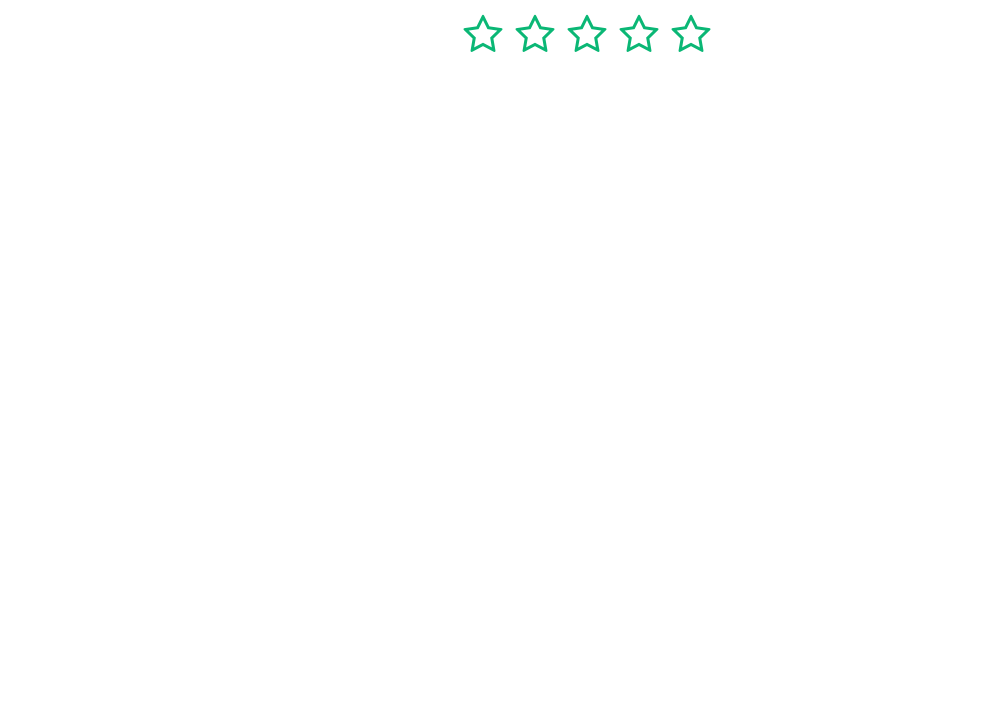
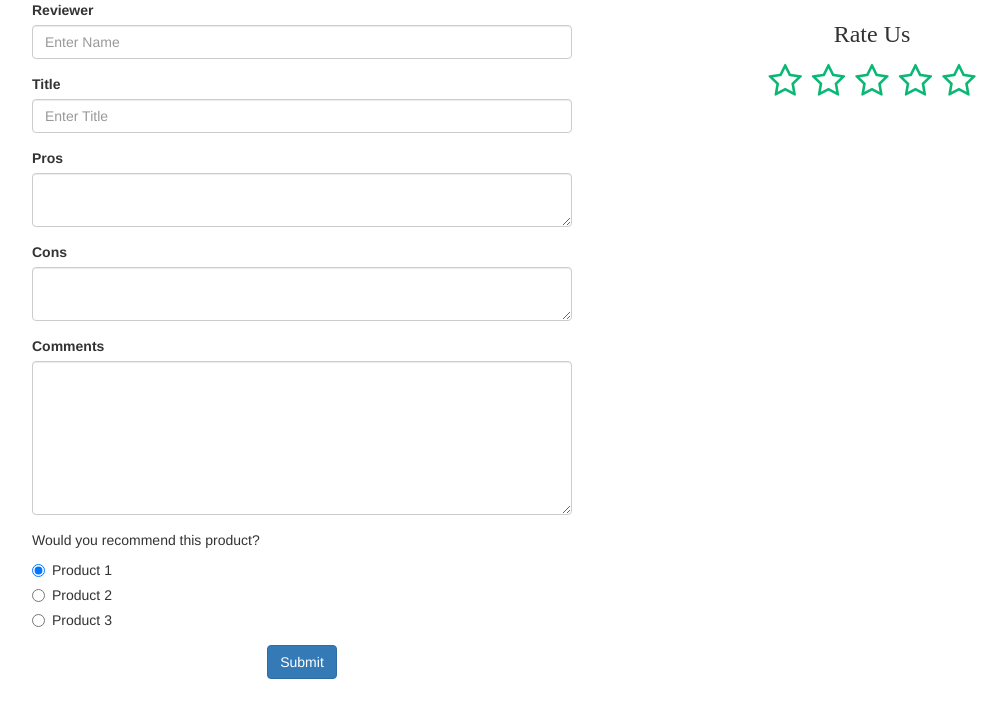
Before and after one commit to beerpratapsingh/Raring, a plain HTML site: page index.html in a window 1280 px wide. Shown: the whole page, without its empty margins (53-1060 px from the left). Drawn offline with nearby package versions, Linux system fonts and the light colour scheme.

Commit message:
Added review form

```diff
--- a/index.html
+++ b/index.html
@@ -7,11 +7,56 @@
     <meta name="viewport" content="width=device-width, initial-scale=1">
     <script src="https://code.jquery.com/jquery-3.3.1.min.js" integrity="sha256-FgpCb/KJQlLNfOu91ta32o/NMZxltwRo8QtmkMRdAu8=" crossorigin="anonymous"></script>
     <link rel="stylesheet" href="https://cdnjs.cloudflare.com/ajax/libs/font-awesome/4.7.0/css/font-awesome.min.css">
+    <link rel="stylesheet" href="https://maxcdn.bootstrapcdn.com/bootstrap/3.3.7/css/bootstrap.min.css" integrity="sha384-BVYiiSIFeK1dGmJRAkycuHAHRg32OmUcww7on3RYdg4Va+PmSTsz/K68vbdEjh4u" crossorigin="anonymous">
     <link rel="stylesheet" type="text/css" media="screen" href="main.css" />
     <script src="main.js"></script>
 </head>
 <body>
+  <div class="container">
+    <div class="col-md-6">
+      <form>
+        <div class="form-group text-left">
+          <label for="reviewerName">Reviewer</label>
+          <input type="text" class="form-control" id="reviewerName" placeholder="Enter Name">
+        </div>
+        <div class="form-group text-left">
+          <label for="reviewerTitle">Title</label>
+          <input type="text" class="form-control" id="reviewerTitle" placeholder="Enter Title">
+        </div>
+        <div class="form-group text-left">
+          <label for="pros">Pros</label>
+          <textarea class="form-control" id="pros"></textarea>
+        </div>
+        <div class="form-group text-left">
+          <label for="cons">Cons</label>
+          <textarea class="form-control" id="cons"></textarea>
+        </div>
+        <div class="form-group text-left">
+          <label for="comments">Comments</label>
+          <textarea class="form-control" id="comments" rows="7"></textarea>
+        </div>
+        <div class="form-group text-left">
+          <p>Would you recommend this product?</p>
+          <div class="radio">
+            <label><input type="radio" name="optradio" checked>Product 1</label>
+          </div>
+          <div class="radio">
+            <label><input type="radio" name="optradio">Product 2</label>
+          </div>
+          <div class="radio">
+            <label><input type="radio" name="optradio">Product 3</label>
+          </div>
+        </div>
+        <!-- <div class="form-check text-left">
+          <input type="checkbox" class="form-check-input" id="exampleCheck1">
+          <label class="form-check-label" for="exampleCheck1">Check me out</label>
+        </div> -->
+        <button type="submit" class="btn btn-primary">Submit</button>
+      </form>
+    </div>
+    <div class="col-md-6">
       <div class="star-rating">
+        <h3>Rate Us</h3>
         <fieldset>
           <input type="radio" id="rating5" name="rating" value="5" />
           <label for="rating5" title="Outstanding"></label>
@@ -30,7 +75,9 @@
 
         </fieldset>
       </div>
+      <h1 id="ratingStatus"></h1>
+    </div>
+  </div>
 
-  <h1 id="ratingStatus"></h1>
 </body>
 </html>
--- a/main.css
+++ b/main.css
@@ -9,7 +9,7 @@ h1{color: #0ab775}
 .star-rating {font-family: 'FontAwesome';}
 .star-rating > fieldset {border: none; display: inline-block;}
 .star-rating > fieldset:not(:checked) > input {position: absolute; top: -9999px; clip: rect(0, 0, 0, 0);}
-.star-rating > fieldset:not(:checked) > label {float: right; width: 1em; cursor: pointer; font-size: 42px; color: #0ab775;}
+.star-rating > fieldset:not(:checked) > label {float: right; color: #0ab775; font-size: 36px; font-weight: normal; cursor: pointer;}
 .star-rating > fieldset label{margin: 0 5px}
 .star-rating > fieldset:not(:checked) > label:before {content: '\f006  ';}
 .star-rating > fieldset:not(:checked) > label:hover,
```
Lines whose indentation alone changed are shown as unchanged.
